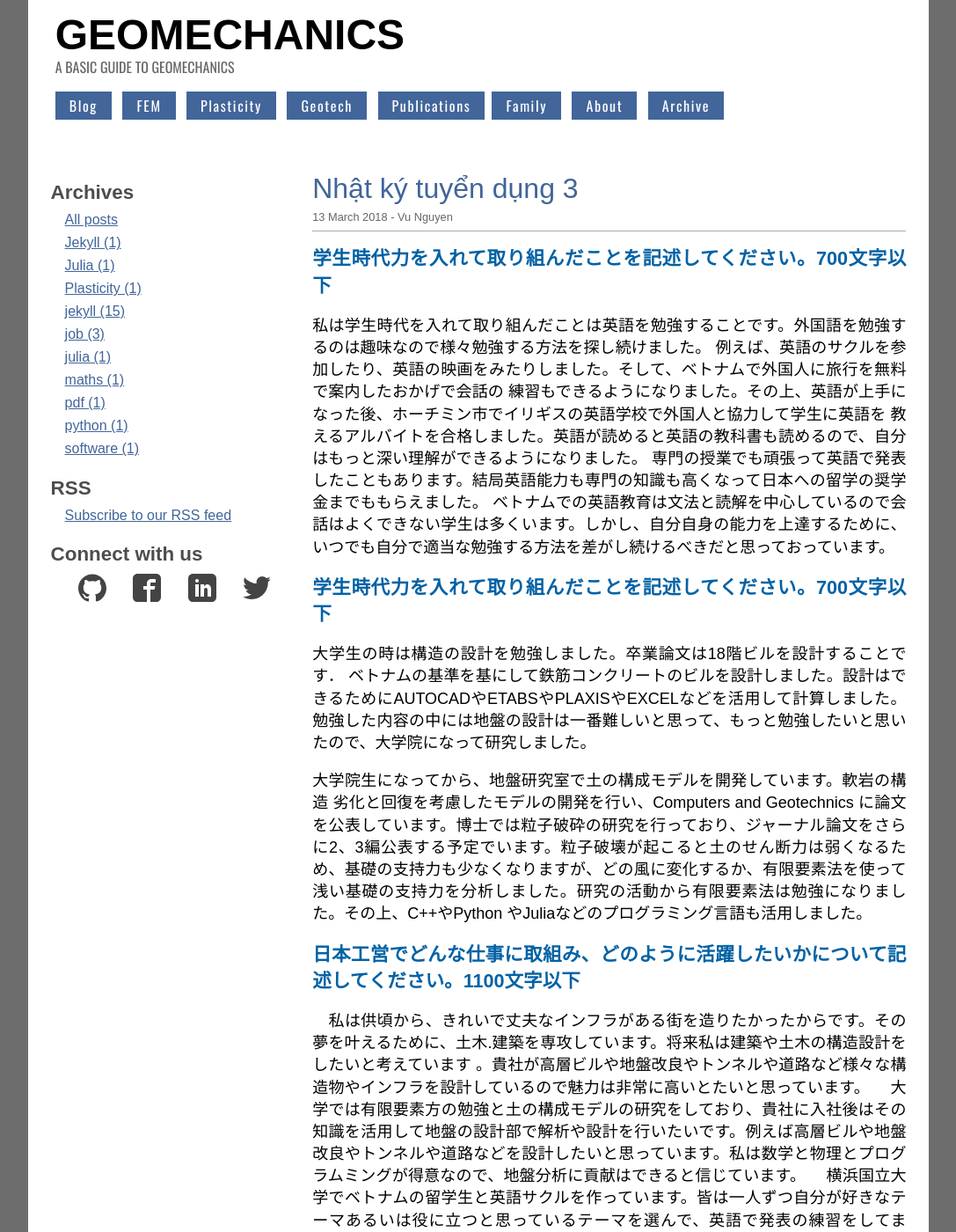
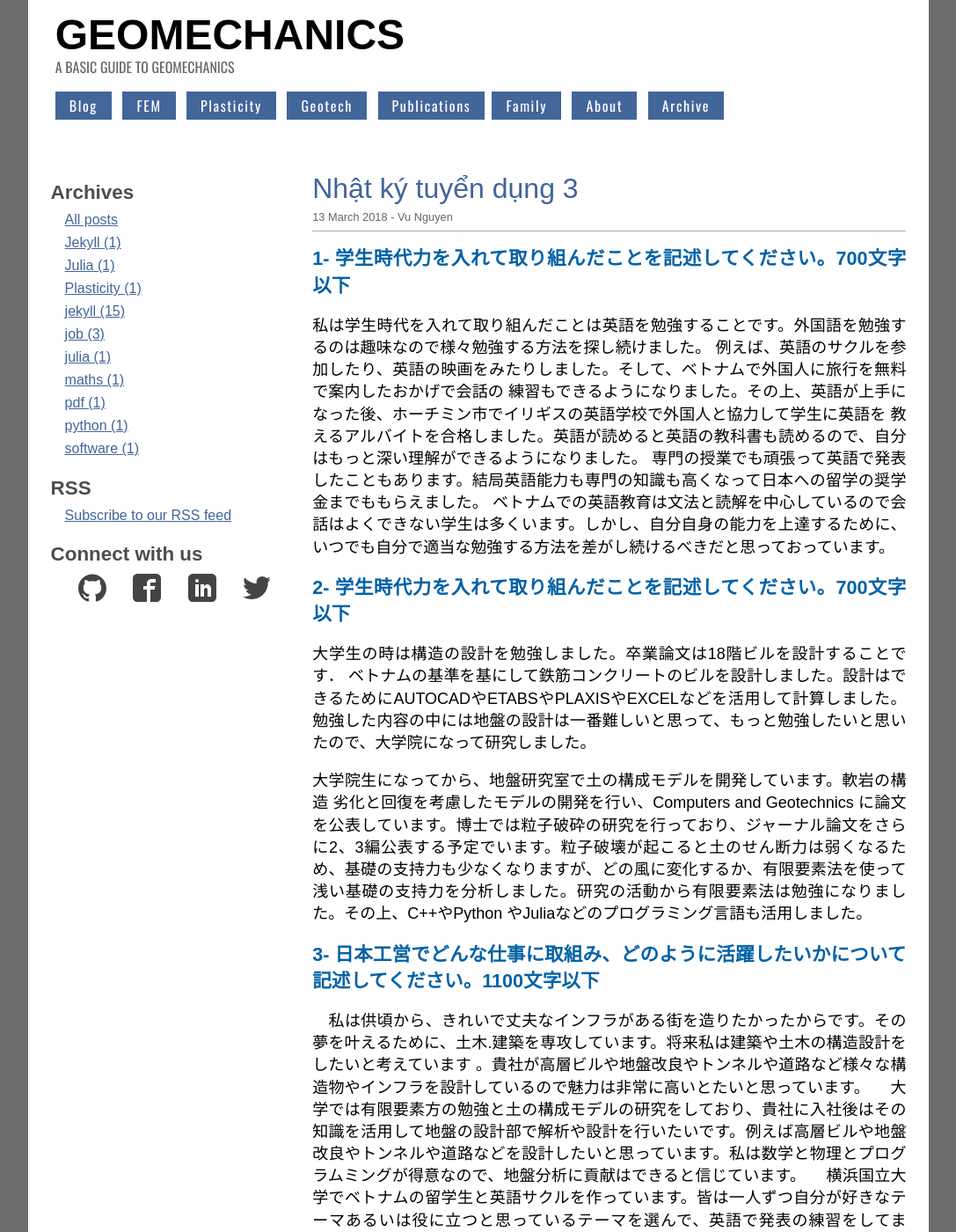
Before and after one commit to quangvunp/geomechanics, a Jekyll site: the page built from _posts/2018-03-13-job-hunting-3.md, in a window 1280 px wide and 1400 px high. Shown: the whole window at 88% size, without its empty margins (96-1183 px from the left). Built offline with Jekyll 4.4.1, drawn with Linux system fonts in a browser that asks for light colours; comment, search, counter and statistics services are not loaded.

Commit message:
Update 2018-03-13-job-hunting-3.md

```diff
--- a/_posts/2018-03-13-job-hunting-3.md
+++ b/_posts/2018-03-13-job-hunting-3.md
@@ -6,7 +6,7 @@ author: Vu Nguyen
 tags: [job]
 ---
 
-<span style="color: #0362a5; font-family: Arial; font-size: 1.2em;">**学生時代力を入れて取り組んだことを記述してください。700文字以下**</span> <br />
+<span style="color: #0362a5; font-family: Arial; font-size: 1.2em;">**1- 学生時代力を入れて取り組んだことを記述してください。700文字以下**</span> <br />
 
 
 私は学生時代を入れて取り組んだことは英語を勉強することです。外国語を勉強するのは趣味なので様々勉強する方法を探し続けました。
@@ -17,7 +17,7 @@ tags: [job]
 ベトナムでの英語教育は文法と読解を中心しているので会話はよくできない学生は多くいます。しかし、自分自身の能力を上達するために、
 いつでも自分で適当な勉強する方法を差がし続けるべきだと思っておっています。
 
-<span style="color: #0362a5; font-family: Arial; font-size: 1.2em;">**学生時代力を入れて取り組んだことを記述してください。700文字以下**</span> <br />
+<span style="color: #0362a5; font-family: Arial; font-size: 1.2em;">**2- 学生時代力を入れて取り組んだことを記述してください。700文字以下**</span> <br />
 
 
 大学生の時は構造の設計を勉強しました。卒業論文は18階ビルを設計することです．
@@ -28,7 +28,7 @@ tags: [job]
 
 
 
-<span style="color: #0362a5; font-family: Arial; font-size: 1.2em;">**日本工営でどんな仕事に取組み、どのように活躍したいかについて記述してください。1100文字以下**</span> <br />
+<span style="color: #0362a5; font-family: Arial; font-size: 1.2em;">**3- 日本工営でどんな仕事に取組み、どのように活躍したいかについて記述してください。1100文字以下**</span> <br />
 
 　私は供頃から、きれいで丈夫なインフラがある街を造りたかったからです。その夢を叶えるために、土木.建築を専攻しています。将来私は建築や土木の構造設計をしたいと考えています 。貴社が高層ビルや地盤改良やトンネルや道路など様々な構造物やインフラを設計しているので魅力は非常に高いとたいと思っています。
 　大学では有限要素方の勉強と土の構成モデルの研究をしており、貴社に入社後はその知識を活用して地盤の設計部で解析や設計を行いたいです。例えば高層ビルや地盤改良やトンネルや道路などを設計したいと思っています。私は数学と物理とプログラムミングが得意なので、地盤分析に貢献はできると信じています。
```
